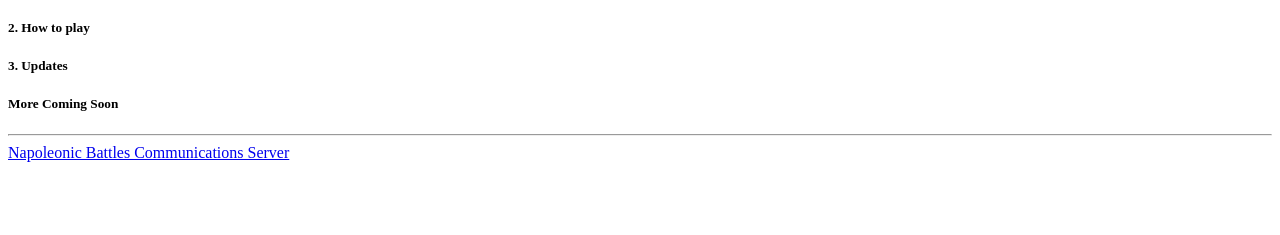
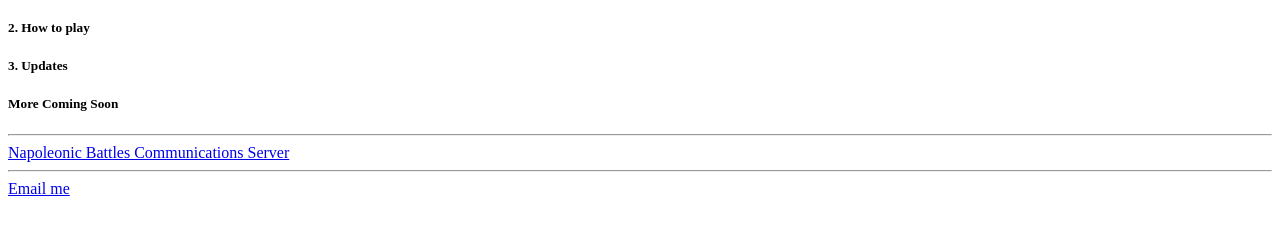
Before and after one commit to KingdomofSaxony/NapoleonicBattles.github.io, a plain HTML site: page index.html in a window 1280 px wide. Shown: the part 303-538 px from the top of the page. Drawn offline with Linux system fonts and the light colour scheme.

Commit message:
Update index.html

```diff
--- a/index.html
+++ b/index.html
@@ -28,6 +28,11 @@ Game info
 <a href="https://discord.gg/js7ujpK9VY" target="_blank" title="Takes you to Napoleonic Battles Discord Server">
 Napoleonic Battles Communications Server
 </a>
+<hr>
+
+<a href="mailto:sayyid.talebi@gmail.com">
+Email me
+</a>
 
 </body>
 
```
